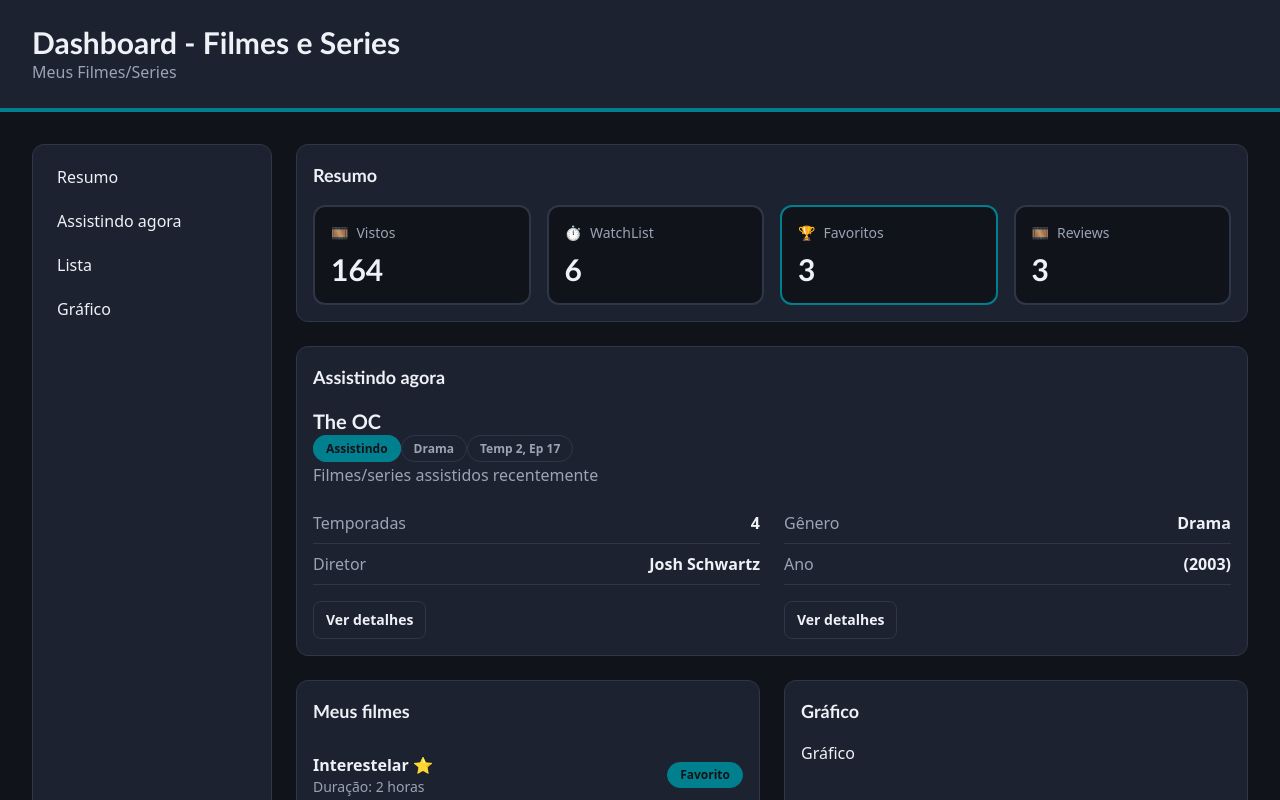
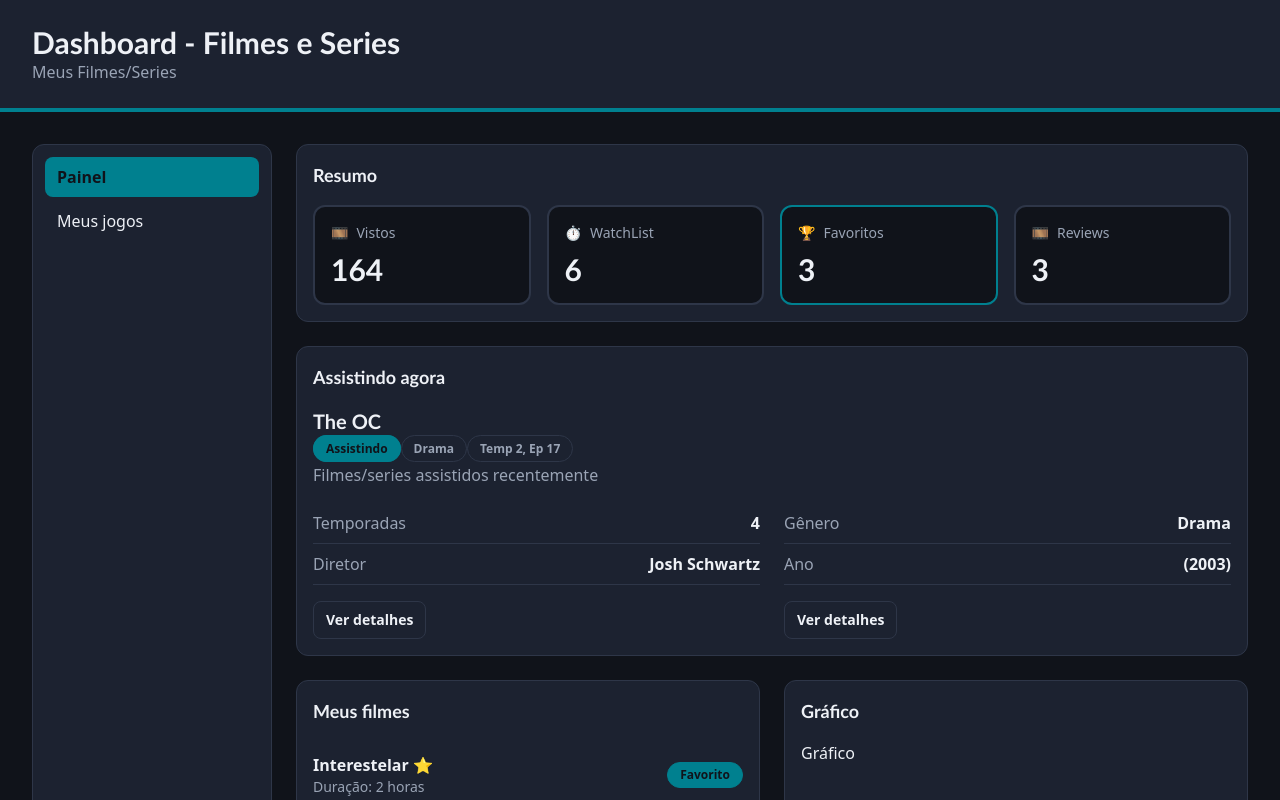
Before and after one commit to anajpontes/my-dashboard, a React (Vite) app: page / in a window 1280 px wide. Shown: the top 800 px of the page. Built offline with nearby package versions, Linux system fonts and the light colour scheme.

Commit message:
feat: add NavLink menu, 404 page and Netlify redirects

```diff
--- a/src/components/Menu.jsx
+++ b/src/components/Menu.jsx
@@ -1,7 +1,12 @@
 import { useState } from 'react';
+import { NavLink } from 'react-router-dom';
 
-const linkClass =
-  'block rounded-lg px-3 py-2 hover:bg-background hover:text-primary';
+function linkClass({ isActive }) {
+  return isActive
+    ? 'block rounded-lg bg-primary px-3 py-2 font-bold text-background'
+    : 'block rounded-lg px-3 py-2 hover:bg-background hover:text-primary'
+}
+
 
 function Menu() {
   const [isOpen, setIsOpen] = useState(false);
@@ -38,24 +43,14 @@ function Menu() {
         className={`mt-3 flex-col gap-1 xl:mt-0 xl:flex ${isOpen ? 'flex' : 'hidden'}`}
       >
         <li>
-          <a href="#summary" onClick={closeMenu} className={linkClass}>
-            Resumo
-          </a>
+          <NavLink to="/" end onClick={closeMenu} className={linkClass}>
+            Painel
+          </NavLink>
         </li>
         <li>
-          <a href="#highlight" onClick={closeMenu} className={linkClass}>
-            Assistindo agora
-          </a>
-        </li>
-        <li>
-          <a href="#list" onClick={closeMenu} className={linkClass}>
-            Lista
-          </a>
-        </li>
-        <li>
-          <a href="#chart" onClick={closeMenu} className={linkClass}>
-            Gráfico
-          </a>
+          <NavLink to="/lista" onClick={closeMenu} className={linkClass}>
+            Meus jogos
+          </NavLink>
         </li>
       </ul>
     </nav>
--- /dev/null
+++ b/src/pages/NotFoundPage.jsx
@@ -0,0 +1,18 @@
+import { Link } from "react-router-dom";
+import Panel from "../components/Panel";
+
+function NotFoundPage () {
+
+    return (
+    <Panel id="not-found" title="Página não encontrada"
+      className="md:col-span-2 xl:row-span-3">
+      <p className="text-muted">
+        Esse endereço não existe no painel.
+      </p>
+      <Link to="/" className="…">← Voltar ao painel</Link>
+    </Panel>
+  )
+
+}
+
+export default NotFoundPage
```
Also changed, not shown: 1 other file (tests, documents, lock files or other folders).
